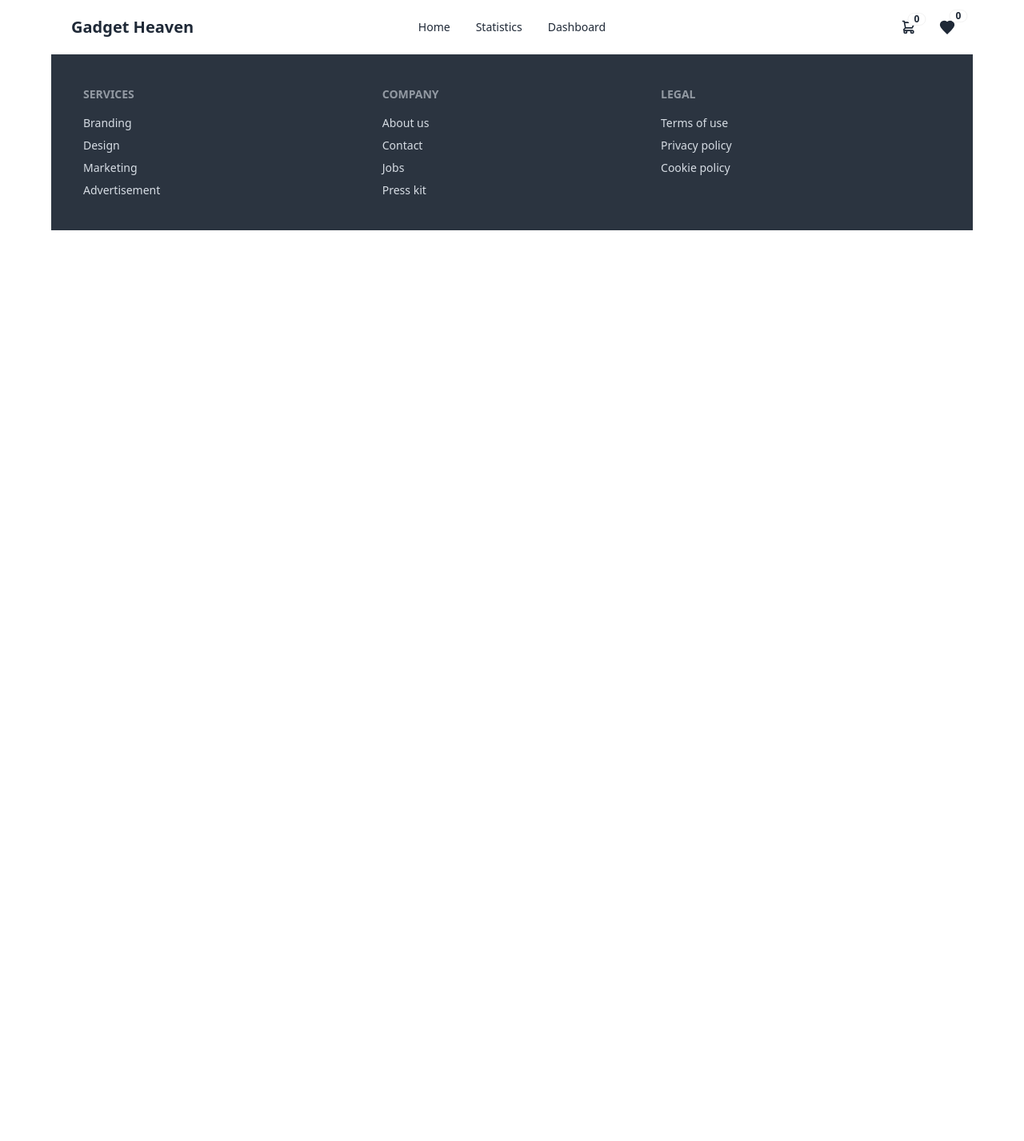
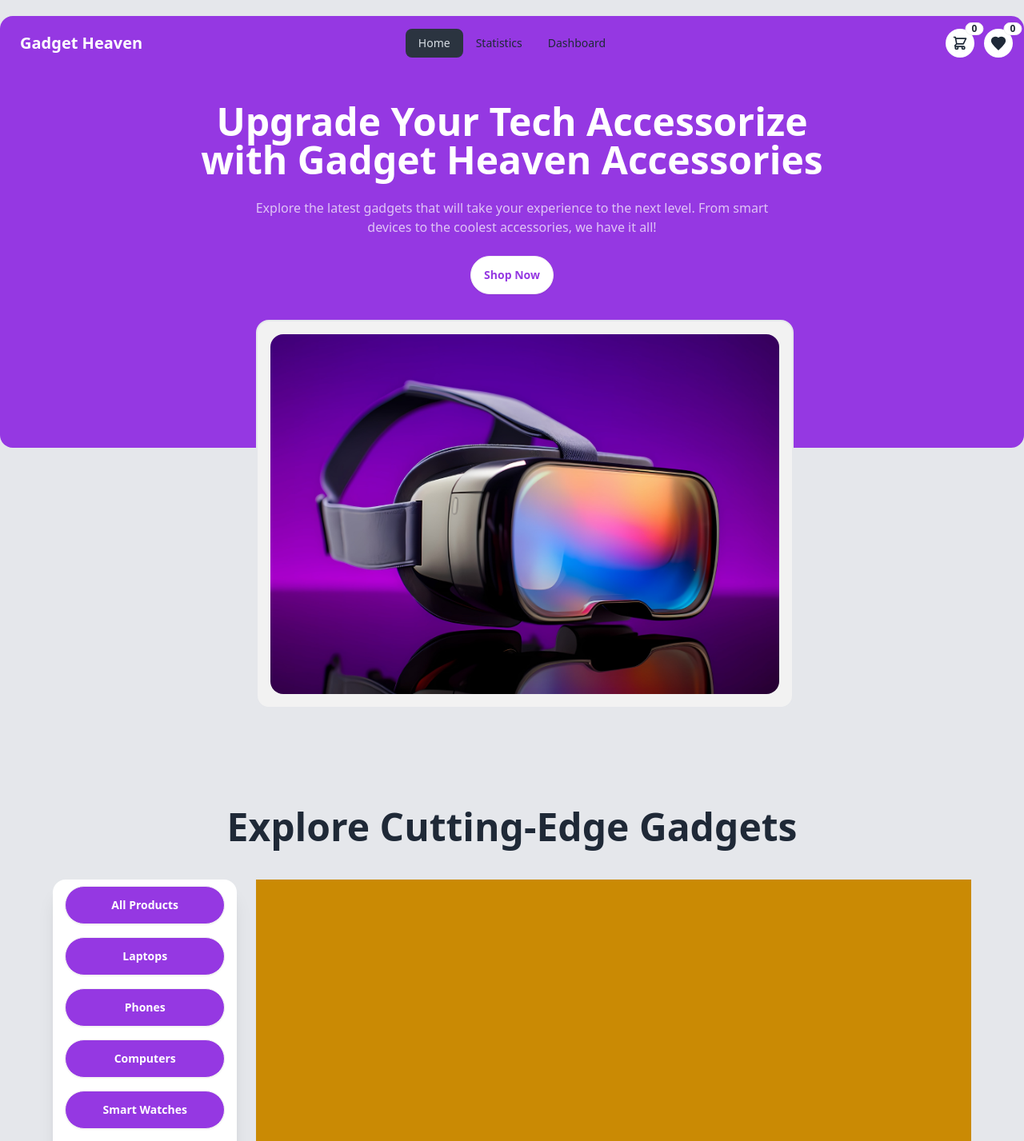
Before and after one commit to programming-hero-web-course-4/b10a8-gadget-heaven-YousufOO7, a React (Vite) app in the folder gadget-heaven/: page / in a window 1280 px wide. Shown: the top 1427 px of the page at 80% size. Before the commit the page ends 800 px from the top, so only its background shows below. Built offline with nearby package versions, Linux system fonts and the light colour scheme.

Commit message:
added the bannar section

```diff
--- /dev/null
+++ b/gadget-heaven/src/components/Banner/Banner.jsx
@@ -0,0 +1,16 @@
+import PropTypes from 'prop-types';
+import bannerImg from '../../assets/images/banner.jpg'
+
+const Banner = props => {
+    return (
+        <div className="hero bg-base-200 border-2 p-4 max-w-2xl mx-auto absolute top-[400px] ml-80 rounded-2xl">
+            <img className='h-[450px] rounded-2xl' src={bannerImg} alt="" />
+        </div>
+    );
+};
+
+Banner.propTypes = {
+
+};
+
+export default Banner;
--- /dev/null
+++ b/gadget-heaven/src/components/BannerTitle/BannerTitle.jsx
@@ -0,0 +1,19 @@
+import PropTypes from 'prop-types';
+
+const BannerTitle = props => {
+    return (
+        <div className="hero bg-[#9538E2] pt-10 px-32 pb-48 rounded-b-2xl max-w-7xl mx-auto relative">
+            <div className='text-center items-center'>
+                <h1 className="text-5xl font-bold text-white w-5/6 mx-auto">Upgrade Your Tech Accessorize with Gadget Heaven Accessories</h1>
+                <p className="py-6 w-4/6 mx-auto text-white opacity-70">Explore the latest gadgets that will take your experience to the next level. From smart devices to the coolest accessories, we have it all!</p>
+                <button className="btn bg-white text-[#9538E2] rounded-full font-bold">Shop Now</button>
+            </div>
+        </div>
+    );
+};
+
+BannerTitle.propTypes = {
+
+};
+
+export default BannerTitle;
--- /dev/null
+++ b/gadget-heaven/src/components/Dashboard/Dashboard.jsx
@@ -0,0 +1,15 @@
+import PropTypes from 'prop-types';
+
+const Dashboard = props => {
+    return (
+        <div>
+            <h2 className="text-4xl">Dashboard page</h2>
+        </div>
+    );
+};
+
+Dashboard.propTypes = {
+
+};
+
+export default Dashboard;
--- /dev/null
+++ b/gadget-heaven/src/components/Gadgets/Gadgets.jsx
@@ -0,0 +1,34 @@
+import PropTypes from 'prop-types';
+
+const Gadgets = props => {
+    return (
+        <div className='mt-[450px] mb-20'>
+            <h2 className="text-5xl text-center font-bold">Explore Cutting-Edge Gadgets</h2>
+
+            {/* Dynamic Gadget API */}
+            <section className='md:flex gap-5 my-10 max-w-6xl mx-auto'>
+                {/* Products Link */}
+                <div className='border-2 w-[300px] rounded-2xl'>
+                    <div className="card bg-base-100 shadow-xl">
+                    <button class="btn bg-[#9538E2] text-white font-bold rounded-full my-2 w-[200px] mx-auto">All Products</button>
+                    <button class="btn bg-[#9538E2] text-white font-bold rounded-full my-2 w-[200px] mx-auto"> Laptops</button>
+                    <button class="btn bg-[#9538E2] text-white font-bold rounded-full my-2 w-[200px] mx-auto">Phones</button>
+                    <button class="btn bg-[#9538E2] text-white font-bold rounded-full my-2 w-[200px] mx-auto">Computers</button>
+                    <button class="btn bg-[#9538E2] text-white font-bold rounded-full my-2 w-[200px] mx-auto">Smart Watches</button>
+                    <button class="btn bg-[#9538E2] text-white font-bold rounded-full my-2 w-[200px] mx-auto">Chargers</button>
+                    <button class="btn bg-[#9538E2] text-white font-bold rounded-full my-2 w-[200px] mx-auto">Power Banks</button>
+                    </div>
+                </div>
+                {/* Products API */}
+                <div className='bg-yellow-600 border-2 w-full'></div>
+            </section>
+        </div>
+    );
+
+};
+
+Gadgets.propTypes = {
+
+};
+
+export default Gadgets;
--- /dev/null
+++ b/gadget-heaven/src/components/Home/Home.jsx
@@ -0,0 +1,20 @@
+import PropTypes from 'prop-types';
+import Banner from '../Banner/Banner';
+import BannerTitle from '../BannerTitle/BannerTitle';
+import Gadgets from '../Gadgets/Gadgets';
+
+const Home = props => {
+    return (
+        <div>
+            <BannerTitle></BannerTitle>
+           <Banner></Banner>
+           <Gadgets></Gadgets>
+        </div>
+    );
+};
+
+Home.propTypes = {
+
+};
+
+export default Home;
--- a/gadget-heaven/src/components/Navbar/Navbar.jsx
+++ b/gadget-heaven/src/components/Navbar/Navbar.jsx
@@ -1,16 +1,17 @@
 import PropTypes from 'prop-types';
+import { NavLink } from 'react-router-dom';
 
 const Navbar = props => {
 
     const link = <>
-        <li><a>Home</a></li>
-        <li><a>Statistics</a></li>
-        <li><a>Dashboard</a></li>
+        <li><NavLink to="/"><a>Home</a></NavLink></li>
+        <li><NavLink to="/statistics"><a>Statistics</a></NavLink></li>
+        <li><NavLink to="/dashboard"><a>Dashboard</a></NavLink></li>
     </>
 
     return (
         <div>
-            <div className="navbar bg-base-100">
+            <div className="navbar bg-[#9538E2] rounded-t-2xl ">
                 <div className="navbar-start">
                     <div className="dropdown">
                         <div tabIndex={0} role="button" className="btn btn-ghost lg:hidden">
@@ -35,7 +36,7 @@ const Navbar = props => {
                             }
                         </ul>
                     </div>
-                    <a className="btn btn-ghost text-xl">Gadget Heaven</a>
+                    <a className="btn btn-ghost text-xl text-white">Gadget Heaven</a>
                 </div>
                 <div className="navbar-center hidden lg:flex">
                     <ul className="menu menu-horizontal px-1">
@@ -47,6 +48,7 @@ const Navbar = props => {
                 <div className="navbar-end">
                     <div tabIndex={0} role="button" className="btn btn-ghost btn-circle">
                         <div className="indicator">
+                            <div className='bg-white p-2 rounded-full'>
                                 <svg
                                     xmlns="http://www.w3.org/2000/svg"
                                     className="h-5 w-5"
@@ -59,13 +61,14 @@ const Navbar = props => {
                                         strokeWidth="2"
                                         d="M3 3h2l.4 2M7 13h10l4-8H5.4M7 13L5.4 5M7 13l-2.293 2.293c-.63.63-.184 1.707.707 1.707H17m0 0a2 2 0 100 4 2 2 0 000-4zm-8 2a2 2 0 11-4 0 2 2 0 014 0z" />
                                 </svg>
+                            </div>
                             <span className="badge badge-sm indicator-item">0</span>
                         </div>
                     </div>
 
                     <div tabIndex={0} role="button" className="btn btn-ghost btn-circle">
                         <div className="indicator">
-                            <div className="rounded-full p-1">
+                            <div className="rounded-full bg-white p-2">
                                 <svg
                                     xmlns="http://www.w3.org/2000/svg"
                                     className="h-5 w-5"
--- a/gadget-heaven/src/components/Roots/Roots.jsx
+++ b/gadget-heaven/src/components/Roots/Roots.jsx
@@ -5,10 +5,12 @@ import Footer from '../Footer/Footer';
 
 const Roots = props => {
     return (
-        <div>
-            <div className='max-w-6xl mx-auto'><Navbar></Navbar></div>
-            <Outlet></Outlet>
-            <div className='max-w-6xl mx-auto'><Footer></Footer></div>
+        <div className='bg-gray-200'>
+            <div className='max-w-7xl mx-auto pt-5'><Navbar></Navbar></div>
+            <div className=' min-h-[calc(100vh-288px)]'>
+                <Outlet></Outlet>
+            </div>
+            <Footer></Footer>
         </div>
     );
 };
--- /dev/null
+++ b/gadget-heaven/src/components/Statistics/Statistics.jsx
@@ -0,0 +1,15 @@
+import PropTypes from 'prop-types';
+
+const Statistics = props => {
+    return (
+        <div>
+            <h2 className="text-4xl">Statistics page</h2>
+        </div>
+    );
+};
+
+Statistics.propTypes = {
+
+};
+
+export default Statistics;
```
Also changed, not shown: gadget-heaven/src/main.jsx (+17 -0 lines). Lines whose indentation alone changed are shown as unchanged.
